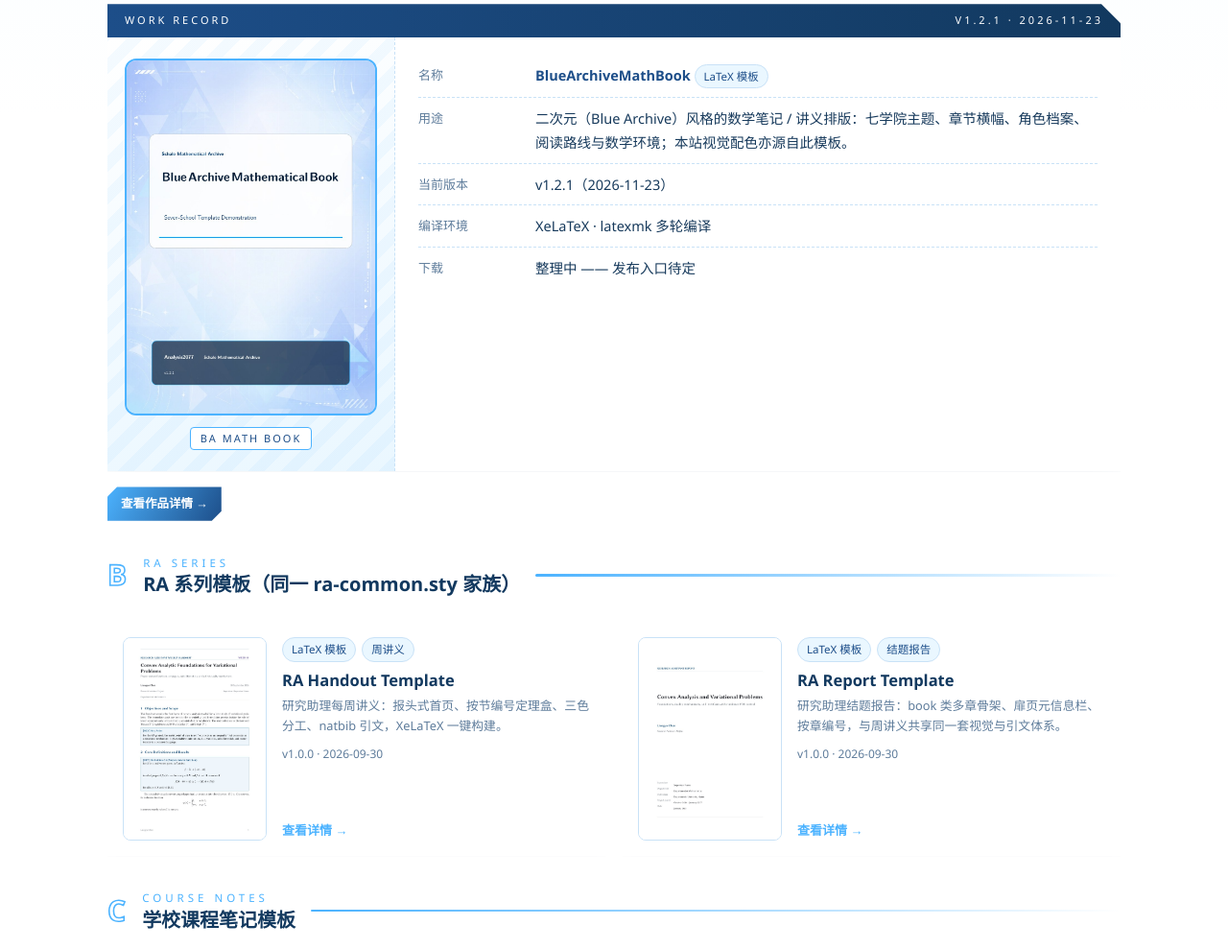
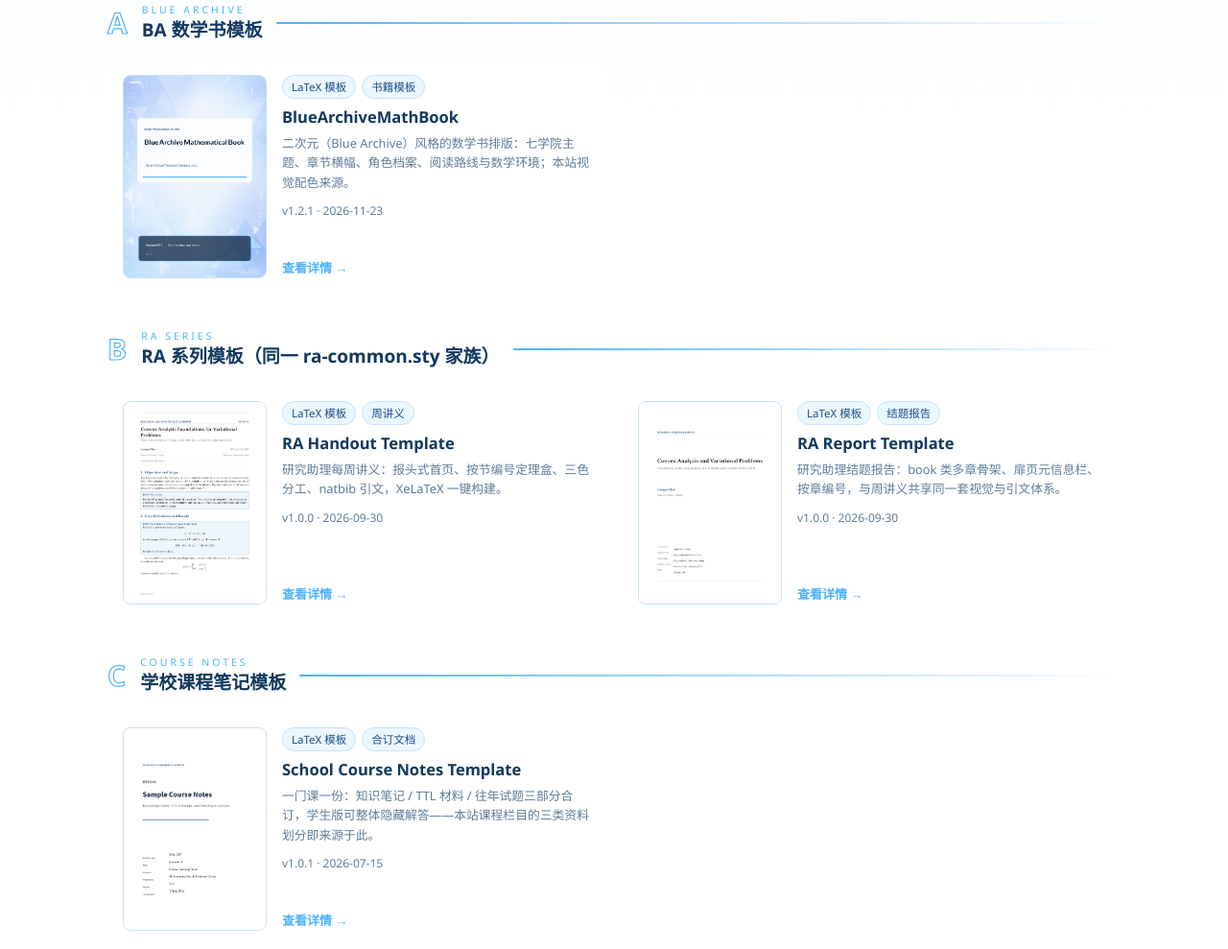
Before and after one commit to analysis2077/analysis2077.github.io, an Astro site: page /works in a window 1280 px wide. Shown: the part 400-1389 px from the top of the page at 96% size. Built offline with nearby package versions, Linux system fonts and the light colour scheme; Astro itself is replaced by a stand-in of ours.

Commit message:
works index: unify A/B/C series layout with simple cards

```diff
--- a/src/pages/works/index.astro
+++ b/src/pages/works/index.astro
@@ -2,6 +2,67 @@
 import Base from '../../layouts/Base.astro';
 import PageHero from '../../components/PageHero.astro';
 import SecHead from '../../components/SecHead.astro';
+
+// 统一的系列卡片入口：详情都在各自详情页，目录页保持简洁同款（站主 2026-11-23 拍板）
+const SERIES = [
+  {
+    no: 'A',
+    en: 'Blue Archive',
+    zh: 'BA 数学书模板',
+    items: [
+      {
+        href: '/works/ba-math-book/',
+        cover: '/works/ba-math-book/demo-cover.jpg',
+        alt: 'BlueArchiveMathBook 演示书封面',
+        tags: ['LaTeX 模板', '书籍模板'],
+        name: 'BlueArchiveMathBook',
+        desc: '二次元（Blue Archive）风格的数学书排版：七学院主题、章节横幅、角色档案、阅读路线与数学环境；本站视觉配色来源。',
+        ver: 'v1.2.1 · 2026-11-23',
+      },
+    ],
+  },
+  {
+    no: 'B',
+    en: 'RA Series',
+    zh: 'RA 系列模板（同一 ra-common.sty 家族）',
+    items: [
+      {
+        href: '/works/ra-handout/',
+        cover: '/works/ra-handout/demo-masthead.jpg',
+        alt: 'RA Handout 演示报头',
+        tags: ['LaTeX 模板', '周讲义'],
+        name: 'RA Handout Template',
+        desc: '研究助理每周讲义：报头式首页、按节编号定理盒、三色分工、natbib 引文，XeLaTeX 一键构建。',
+        ver: 'v1.0.0 · 2026-09-30',
+      },
+      {
+        href: '/works/ra-report/',
+        cover: '/works/ra-report/demo-title.jpg',
+        alt: 'RA Report 演示扉页',
+        tags: ['LaTeX 模板', '结题报告'],
+        name: 'RA Report Template',
+        desc: '研究助理结题报告：book 类多章骨架、扉页元信息栏、按章编号，与周讲义共享同一套视觉与引文体系。',
+        ver: 'v1.0.0 · 2026-09-30',
+      },
+    ],
+  },
+  {
+    no: 'C',
+    en: 'Course Notes',
+    zh: '学校课程笔记模板',
+    items: [
+      {
+        href: '/works/school-course-notes/',
+        cover: '/works/school-course-notes/demo-title.jpg',
+        alt: 'School Course Notes 样书扉页',
+        tags: ['LaTeX 模板', '合订文档'],
+        name: 'School Course Notes Template',
+        desc: '一门课一份：知识笔记 / TTL 材料 / 往年试题三部分合订，学生版可整体隐藏解答——本站课程栏目的三类资料划分即来源于此。',
+        ver: 'v1.0.1 · 2026-07-15',
+      },
+    ],
+  },
+];
 ---
 <Base title="作品">
   <PageHero
@@ -14,77 +75,34 @@ import SecHead from '../../components/SecHead.astro';
   <div class="wrap">
     <section class="sec">
       <SecHead no="01" en="Templates" zh="模板 / 排版工具" />
-      <div class="dossier">
-        <div class="dos-strip"><span>Work Record</span><span>v1.2.1 · 2026-11-23</span></div>
-        <div class="dos-photo">
-          <img
-            src="/works/ba-math-book/demo-cover.jpg"
-            alt="BlueArchiveMathBook v1.2.1 演示书封面"
-            style="width:100%;aspect-ratio:1/1.414;object-fit:cover;border:2px solid var(--sky);border-radius:12px;"
-          />
-          <span class="plate">BA MATH BOOK</span>
-        </div>
-        <div class="dos-info">
-          <div class="dos-row"><span class="dos-k">名称</span><span class="dos-v"><a href="/works/ba-math-book/"><b>BlueArchiveMathBook</b></a> <span class="tag">LaTeX 模板</span></span></div>
-          <div class="dos-row"><span class="dos-k">用途</span><span class="dos-v">二次元（Blue Archive）风格的数学笔记 / 讲义排版：七学院主题、章节横幅、角色档案、阅读路线与数学环境；本站视觉配色亦源自此模板。</span></div>
-          <div class="dos-row"><span class="dos-k">当前版本</span><span class="dos-v">v1.2.1（2026-11-23）</span></div>
-          <div class="dos-row"><span class="dos-k">编译环境</span><span class="dos-v">XeLaTeX · latexmk 多轮编译</span></div>
-          <div class="dos-row"><span class="dos-k">下载</span><span class="dos-v muted">整理中 —— 发布入口待定</span></div>
-        </div>
-      </div>
-      <p style="margin-top:16px;">
-        <a class="btn btn-sm" href="/works/ba-math-book/">查看作品详情 →</a>
-      </p>
-      <div class="sec-head" style="margin-top:34px;">
-        <span class="sec-no" style="font-size:30px;">B</span>
-        <div>
-          <p class="sec-en" style="margin:0;">RA Series</p>
-          <h2 style="font-size:20px;">RA 系列模板（同一 ra-common.sty 家族）</h2>
+      {SERIES.map((s) => (
+        <Fragment>
+          <div class:list={['series-head', s.no === 'A' && 'sh-first']}>
+            <span class="series-no">{s.no}</span>
+            <div class="sh-t">
+              <p class="sh-en">{s.en}</p>
+              <h3>{s.zh}</h3>
             </div>
             <span class="sec-line"></span>
           </div>
           <div class="grid-2">
-        <a class="cut-card work-item" href="/works/ra-handout/">
-          <img class="wi-cover" src="/works/ra-handout/demo-masthead.jpg" alt="RA Handout 演示报头" loading="lazy" />
+            {s.items.map((it) => (
+              <a class="cut-card work-item" href={it.href}>
+                <img class="wi-cover" src={it.cover} alt={it.alt} loading="lazy" />
                 <span class="wi-body">
-            <span class="wi-meta"><span class="tag">LaTeX 模板</span><span class="tag">周讲义</span></span>
-            <h3>RA Handout Template</h3>
-            <p>研究助理每周讲义：报头式首页、按节编号定理盒、三色分工、natbib 引文，XeLaTeX 一键构建。</p>
-            <span class="wi-ver">v1.0.0 · 2026-09-30</span>
+                  <span class="wi-meta">
+                    {it.tags.map((t) => <span class="tag">{t}</span>)}
+                  </span>
+                  <h3>{it.name}</h3>
+                  <p>{it.desc}</p>
+                  <span class="wi-ver">{it.ver}</span>
                   <span class="wi-go">查看详情 →</span>
                 </span>
               </a>
-        <a class="cut-card work-item" href="/works/ra-report/">
-          <img class="wi-cover" src="/works/ra-report/demo-title.jpg" alt="RA Report 演示扉页" loading="lazy" />
-          <span class="wi-body">
-            <span class="wi-meta"><span class="tag">LaTeX 模板</span><span class="tag">结题报告</span></span>
-            <h3>RA Report Template</h3>
-            <p>研究助理结题报告：book 类多章骨架、扉页元信息栏、按章编号，与周讲义共享同一套视觉与引文体系。</p>
-            <span class="wi-ver">v1.0.0 · 2026-09-30</span>
-            <span class="wi-go">查看详情 →</span>
-          </span>
-        </a>
+            ))}
           </div>
-      <div class="sec-head" style="margin-top:34px;">
-        <span class="sec-no" style="font-size:30px;">C</span>
-        <div>
-          <p class="sec-en" style="margin:0;">Course Notes</p>
-          <h2 style="font-size:20px;">学校课程笔记模板</h2>
-        </div>
-        <span class="sec-line"></span>
-      </div>
-      <div class="grid-2">
-        <a class="cut-card work-item" href="/works/school-course-notes/">
-          <img class="wi-cover" src="/works/school-course-notes/demo-title.jpg" alt="School Course Notes 样书扉页" loading="lazy" />
-          <span class="wi-body">
-            <span class="wi-meta"><span class="tag">LaTeX 模板</span><span class="tag">合订文档</span></span>
-            <h3>School Course Notes Template</h3>
-            <p>一门课一份：知识笔记 / TTL 材料 / 往年试题三部分合订，学生版可整体隐藏解答——本站课程栏目的三类资料划分即来源于此。</p>
-            <span class="wi-ver">v1.0.1 · 2026-07-15</span>
-            <span class="wi-go">查看详情 →</span>
-          </span>
-        </a>
-      </div>
+        </Fragment>
+      ))}
     </section>
     <section class="sec">
       <SecHead no="02" en="More" zh="更多作品" />
--- a/src/styles/global.css
+++ b/src/styles/global.css
@@ -542,6 +542,15 @@ a.cut-card:hover, .cut-card.hov:hover { transform: translateY(-4px); filter: dro
 }
 
 /* 小作品条目卡（作品目录页） */
+.series-head { display: flex; align-items: center; gap: 14px; margin: 38px 0 18px; }
+.series-head.sh-first { margin-top: 4px; }
+.series-no {
+  font-size: 30px; font-weight: 800; line-height: 1;
+  color: transparent; -webkit-text-stroke: 1.2px var(--sky); letter-spacing: 1px;
+}
+.series-head .sh-t { line-height: 1.25; }
+.series-head .sh-en { font-size: 10.5px; letter-spacing: 3px; color: var(--sky); text-transform: uppercase; margin: 0; }
+.series-head h3 { font-size: 19px; margin: 2px 0 0; }
 .work-item { display: grid; grid-template-columns: 150px 1fr; gap: 16px; padding: 16px; color: var(--ink); }
 a.work-item:hover { color: var(--ink); }
 .work-item .wi-cover {
```
Lines whose indentation alone changed are shown as unchanged.
